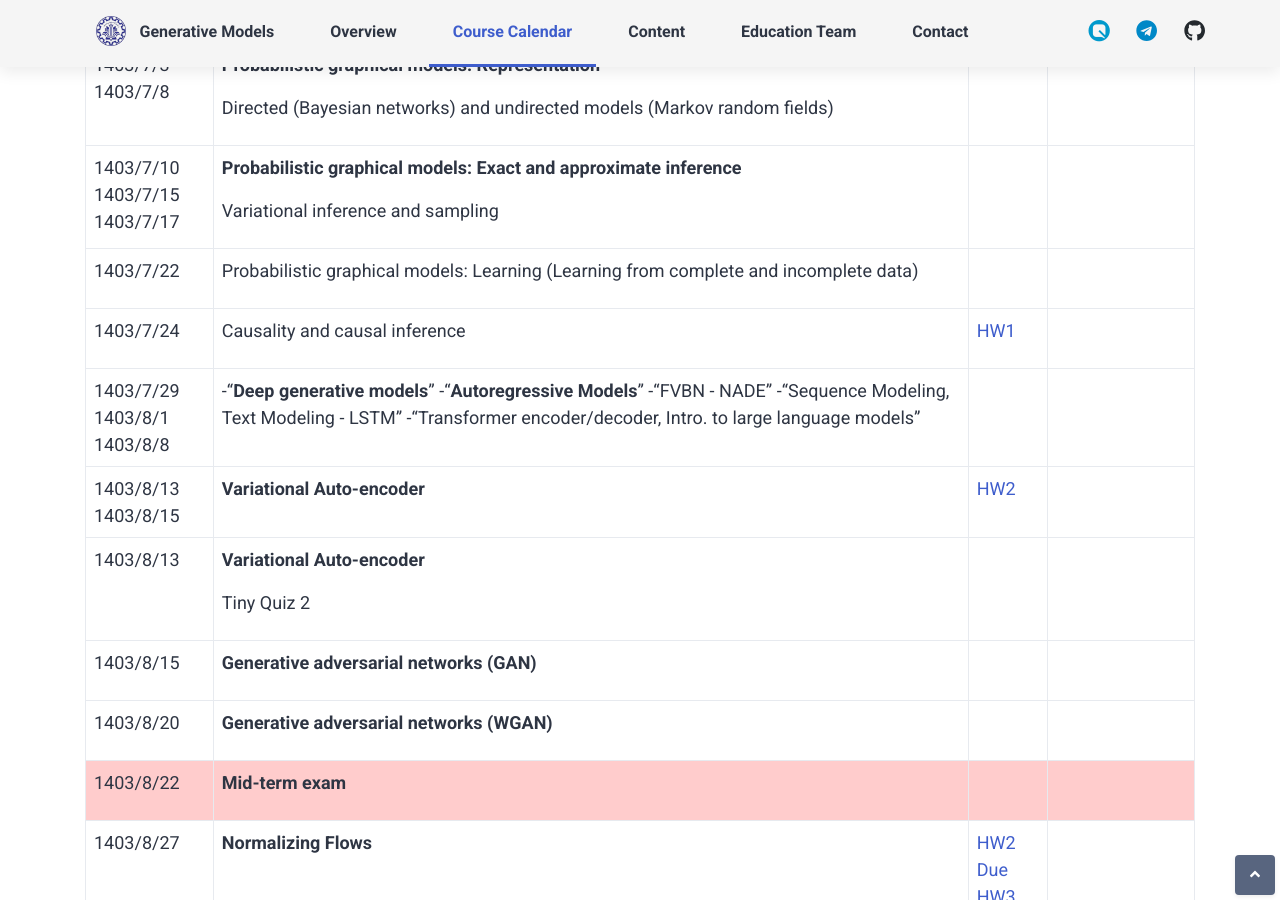
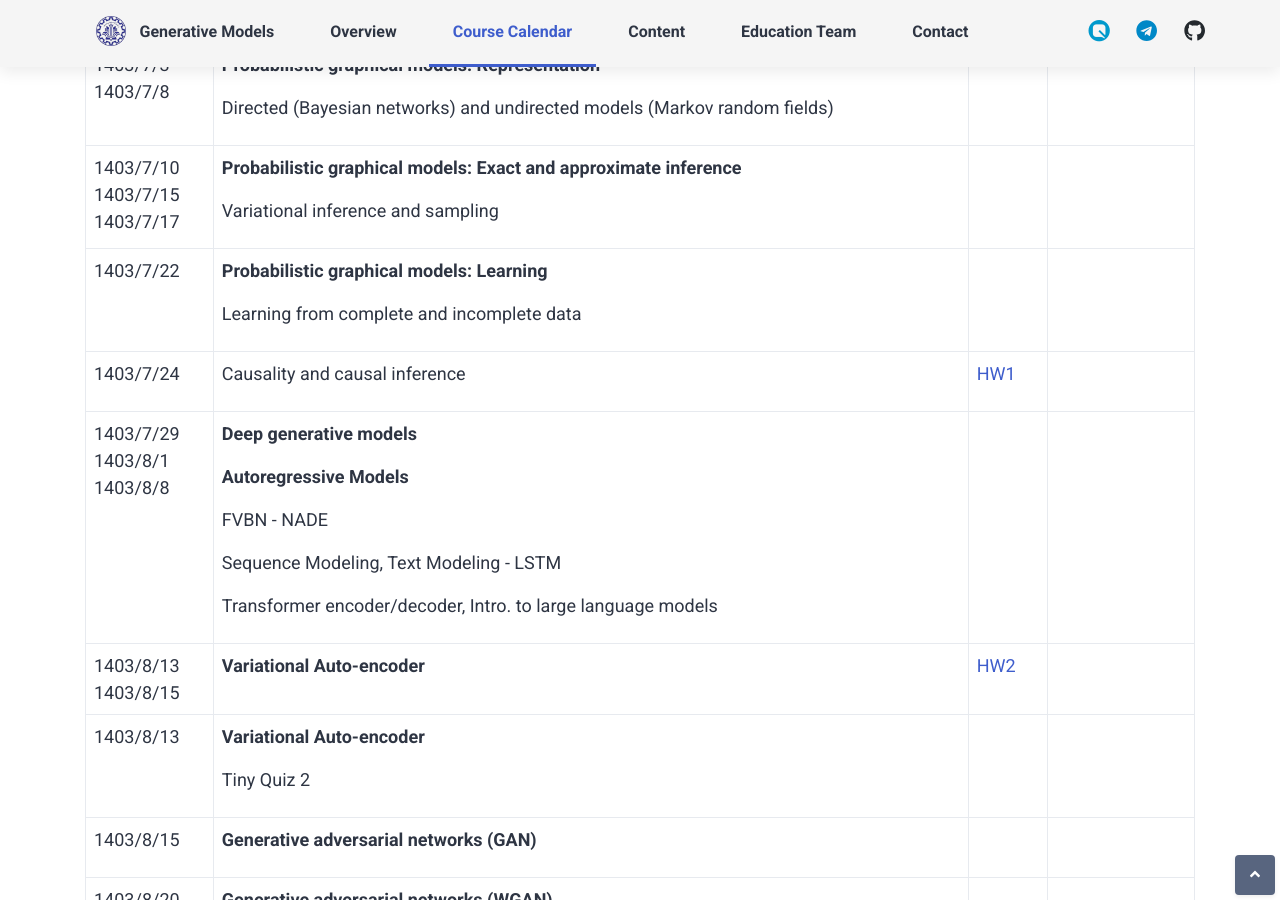
Before and after one commit to Sharif-CS-GenerativeModels/Sharif-CS-GenerativeModels.github.io, a Jekyll site: the page built from index.html, in a window 1280 px wide and 900 px high, scrolled down 1114 px. Built offline with Jekyll 4.4.1, drawn with Linux system fonts in a browser that asks for light colours; some web fonts are replaced; comment, search, counter and statistics services are not loaded.

```diff
--- a/_data/calendar.yml
+++ b/_data/calendar.yml
@@ -30,7 +30,8 @@
 
 - date: 1403/7/22
   subjects:
-    - "Probabilistic graphical models: Learning (Learning from complete and incomplete data)"
+    - "**Probabilistic graphical models: Learning**"
+    - "Learning from complete and incomplete data"
   assignment: []
   sections: []
   color: ""
@@ -48,11 +49,11 @@
         1403/8/1
         1403/8/8
   subjects:
-    -"**Deep generative models**"
-    -"**Autoregressive Models**"
-    -"FVBN - NADE"
-    -"Sequence Modeling, Text Modeling - LSTM"
-    -"Transformer encoder/decoder, Intro. to large language models"
+    - "**Deep generative models**"
+    - "**Autoregressive Models**"
+    - "FVBN - NADE"
+    - "Sequence Modeling, Text Modeling - LSTM"
+    - "Transformer encoder/decoder, Intro. to large language models"
   assignment: []
   sections: []
   color: ""
```
